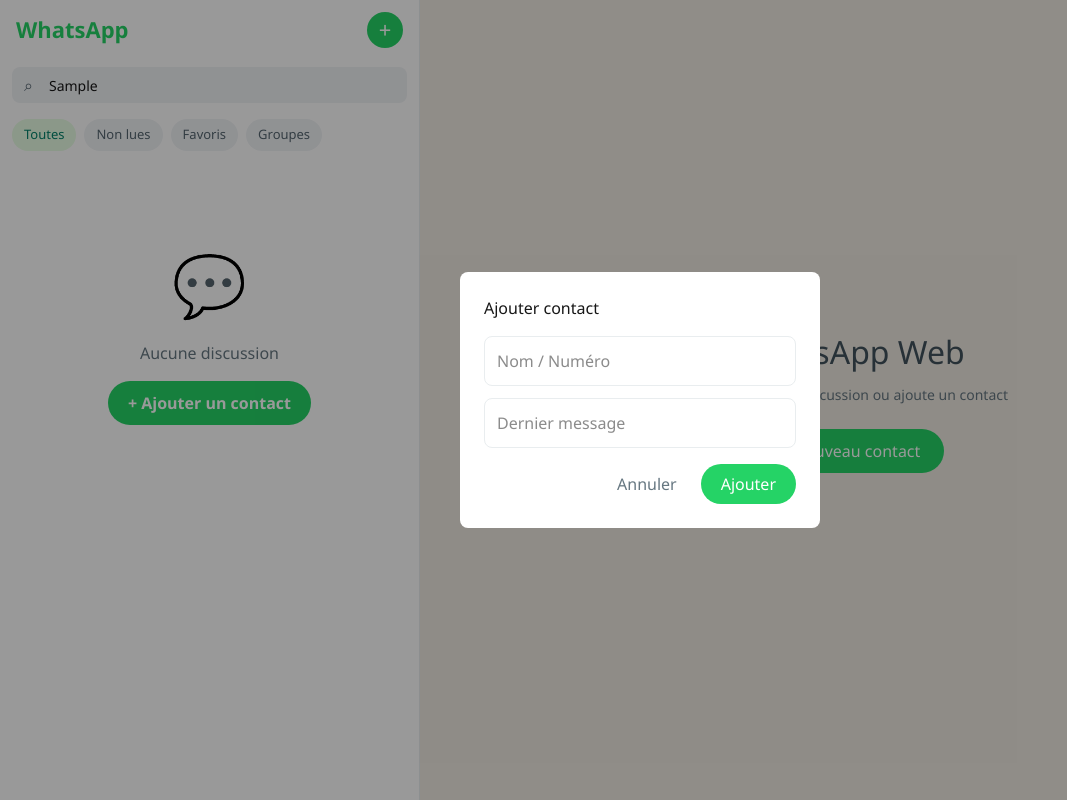
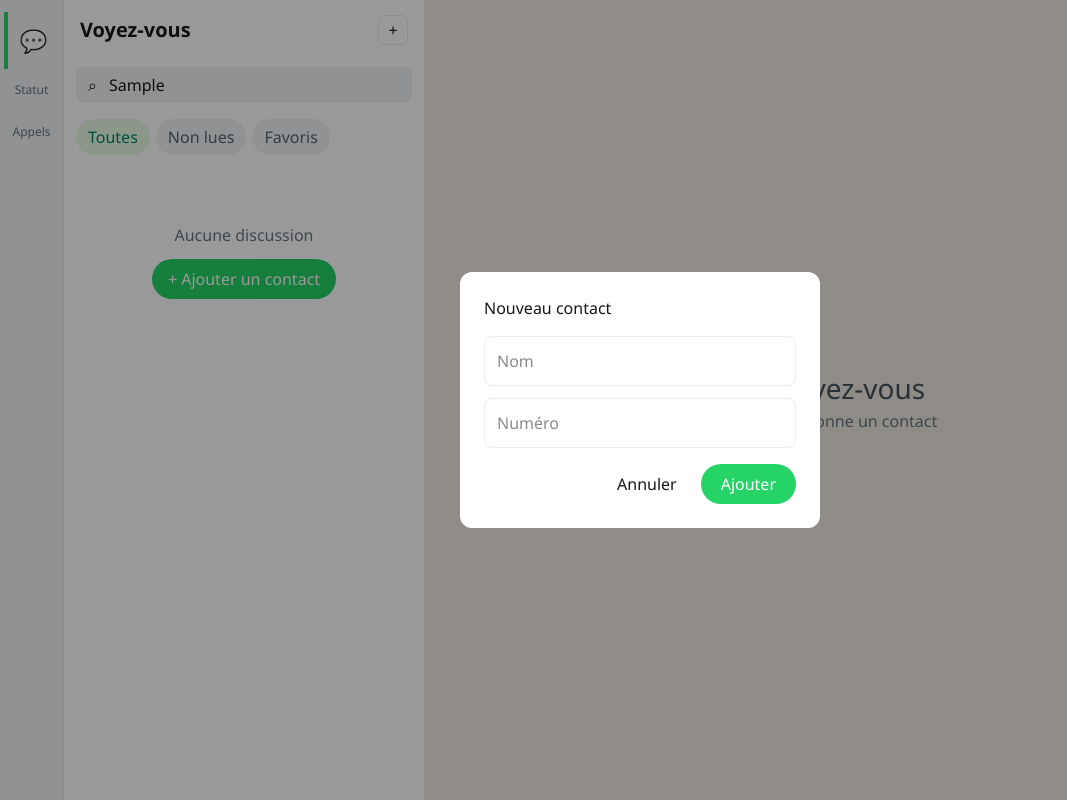
Before and after one commit to matiburemy-art/buja-connect., a Next.js app in the folder buja-connect/: page / in a window 1280 px wide. Both pictures are taken after typing "Sample" into the empty fields and a click on the button "+ Ajouter un contact". Shown: the whole page, without its empty margins (0-1067 px from the left). Built offline with nearby package versions, Linux system fonts and the light colour scheme.

Commit message:
Update page.tsx

```diff
--- a/buja-connect/src/app/page.tsx
+++ b/buja-connect/src/app/page.tsx
@@ -1,104 +1,202 @@
 "use client";
-import { useState, useEffect } from "react";
+import { useState, useEffect, useRef } from "react";
 
-type Contact = { id: string; name: string; lastMessage: string; time: string; };
+type Msg = { id: string; text?: string; audioUrl?: string; time: string; me: boolean; };
+type Contact = { id: string; name: string; number: string; online: boolean; messages: Msg[]; exists: boolean; };
 
 export default function Page() {
   const [contacts, setContacts] = useState<Contact[]>([]);
   const [selectedId, setSelectedId] = useState<string | null>(null);
+  const [filter, setFilter] = useState("Toutes");
   const [search, setSearch] = useState("");
   const [showAdd, setShowAdd] = useState(false);
   const [newName, setNewName] = useState("");
-  const [newMsg, setNewMsg] = useState("");
+  const [newNumber, setNewNumber] = useState("");
+  const [inputText, setInputText] = useState("");
+
+  // Audio states
+  const [isRecording, setIsRecording] = useState(false);
+  const [recTime, setRecTime] = useState(0);
+  const mediaRecorderRef = useRef<MediaRecorder | null>(null);
+  const chunksRef = useRef<Blob[]>([]);
+  const timerRef = useRef<NodeJS.Timeout | null>(null);
 
   useEffect(() => {
-    const s = localStorage.getItem("buja_contacts_v2");
+    const s = localStorage.getItem("voyez_v3");
     if (s) setContacts(JSON.parse(s));
   }, []);
-  useEffect(() => {
-    localStorage.setItem("buja_contacts_v2", JSON.stringify(contacts));
-  }, [contacts]);
+  useEffect(() => { localStorage.setItem("voyez_v3", JSON.stringify(contacts)); }, [contacts]);
 
   const addContact = () => {
-    if (!newName.trim()) return;
-    const c: Contact = { id: Date.now().toString(), name: newName, lastMessage: newMsg || "Nouveau contact", time: new Date().toLocaleTimeString([], {hour: "2-digit", minute: "2-digit"}) };
+    if (!newName.trim() || !newNumber.trim()) return;
+    const exists = newNumber.length >= 8;
+    const c: Contact = {
+      id: Date.now().toString(),
+      name: newName,
+      number: newNumber,
+      online: exists, // si existe, on le met en ligne
+      exists,
+      messages: [{ id: "1", text: exists ? "Salut, je suis sur Voyez-vous !" : "Numéro non enregistré sur Voyez-vous", time: "10:00", me: false }]
+    };
     setContacts([c, ...contacts]);
-    setNewName(""); setNewMsg(""); setShowAdd(false);
+    setNewName(""); setNewNumber(""); setShowAdd(false);
+  };
+
+  const startRecording = async () => {
+    try {
+      const stream = await navigator.mediaDevices.getUserMedia({ audio: true });
+      const mr = new MediaRecorder(stream);
+      mediaRecorderRef.current = mr;
+      chunksRef.current = [];
+      mr.ondataavailable = e => { if (e.data.size > 0) chunksRef.current.push(e.data); };
+      mr.onstop = () => {
+        const blob = new Blob(chunksRef.current, { type: "audio/ogg; codecs=opus" });
+        const url = URL.createObjectURL(blob);
+        if (url && selected) {
+          const newMsg: Msg = { id: Date.now().toString(), audioUrl: url, time: new Date().toLocaleTimeString([], { hour: "2-digit", minute: "2-digit" }), me: true };
+          setContacts(prev => prev.map(c => c.id === selected.id ? { ...c, messages: [...c.messages, newMsg] } : c));
+        }
+        stream.getTracks().forEach(t => t.stop());
+      };
+      mr.start();
+      setIsRecording(true);
+      setRecTime(0);
+      timerRef.current = setInterval(() => setRecTime(t => t + 1), 1000);
+    } catch (e) { alert("Micro non autorisé"); }
+  };
+
+  const stopRecording = () => {
+    mediaRecorderRef.current?.stop();
+    setIsRecording(false);
+    if (timerRef.current) clearInterval(timerRef.current);
+  };
+  const cancelRecording = () => {
+    mediaRecorderRef.current?.stop();
+    chunksRef.current = [];
+    setIsRecording(false);
+    setRecTime(0);
+    if (timerRef.current) clearInterval(timerRef.current);
+  };
+
+  const sendText = () => {
+    if (!inputText.trim() || !selected) return;
+    const newMsg: Msg = { id: Date.now().toString(), text: inputText, time: new Date().toLocaleTimeString([], { hour: "2-digit", minute: "2-digit" }), me: true };
+    setContacts(prev => prev.map(c => c.id === selected.id ? { ...c, messages: [...c.messages, newMsg] } : c));
+    setInputText("");
   };
 
   const selected = contacts.find(c => c.id === selectedId);
-  const filtered = contacts.filter(c => c.name.toLowerCase().includes(search.toLowerCase()));
+  let filtered = contacts.filter(c => c.name.toLowerCase().includes(search.toLowerCase()));
+  if (filter === "Non lues") filtered = filtered.filter(c => c.messages.some(m => !m.me));
+
+  const formatTime = (s: number) => `${Math.floor(s / 60)}:${(s % 60).toString().padStart(2, "0")}`;
 
   return (
-    <div style={{display:"flex", height:"100vh", fontFamily:"Segoe UI, Helvetica, Arial, sans-serif", background:"#f0f2f5"}}>
-      {/* LEFT */}
-      <div style={{width:"420px", background:"white", borderRight:"1px solid #e9edef", display:"flex", flexDirection:"column"}}>
-        <div style={{height:"59px", padding:"0 16px", display:"flex", alignItems:"center", justifyContent:"space-between"}}>
-          <h1 style={{color:"#25D366", fontWeight:800, fontSize:"22px", margin:0}}>WhatsApp</h1>
-          <button onClick={()=>setShowAdd(true)} style={{width:"36px", height:"36px", background:"#25D366", borderRadius:"50%", border:"none", color:"white", fontSize:"22px", cursor:"pointer"}}>+</button>
+    <div style={{ display: "flex", height: "100vh", fontFamily: "Segoe UI, sans-serif", background: "#f0f2f5" }}>
+      {/* ICONS */}
+      <div style={{ width: "64px", background: "#f0f2f5", borderRight: "1px solid #e9edef", display: "flex", flexDirection: "column", alignItems: "center", paddingTop: "12px" }}>
+        <div style={{ padding: "12px", background: "#f0f2f5", borderLeft: "4px solid #25D366", fontSize: "22px" }}>💬</div>
+        <div style={{ padding: "12px", color: "#667781", fontSize: "12px" }}>Statut</div>
+        <div style={{ padding: "12px", color: "#667781", fontSize: "12px" }}>Appels</div>
+      </div>
+
+      {/* LIST */}
+      <div style={{ width: "360px", background: "white", display: "flex", flexDirection: "column" }}>
+        <div style={{ height: "59px", padding: "0 16px", display: "flex", alignItems: "center", justifyContent: "space-between" }}>
+          <h1 style={{ fontWeight: 800, fontSize: "20px", margin: 0 }}>Voyez-vous</h1>
+          <button onClick={() => setShowAdd(true)} style={{ width: "30px", height: "30px", borderRadius: "6px", border: "1px solid #e9edef", background: "white", cursor: "pointer" }}>+</button>
         </div>
-
-        <div style={{padding:"8px 12px"}}>
-          <div style={{background:"#f0f2f5", borderRadius:"8px", display:"flex", alignItems:"center", padding:"0 12px", height:"36px"}}>
-            <span style={{color:"#54656f", marginRight:"16px"}}>⌕</span>
-            <input value={search} onChange={e=>setSearch(e.target.value)} placeholder="Rechercher ou démarrer une discussion" style={{background:"transparent", border:"none", outline:"none", width:"100%", fontSize:"14px"}}/>
+        <div style={{ padding: "8px 12px" }}>
+          <div style={{ background: "#f0f2f5", borderRadius: "8px", display: "flex", alignItems: "center", padding: "0 12px", height: "36px" }}>
+            <span style={{ marginRight: "12px" }}>⌕</span>
+            <input value={search} onChange={e => setSearch(e.target.value)} placeholder="Rechercher" style={{ background: "transparent", border: "none", outline: "none", width: "100%" }} />
           </div>
         </div>
-
-        <div style={{display:"flex", gap:"8px", padding:"8px 12px"}}>
-          {["Toutes","Non lues","Favoris","Groupes"].map(f=>(
-            <span key={f} style={{padding:"6px 12px", borderRadius:"20px", fontSize:"13px", background: f==="Toutes"?"#e7fce3":"#f0f2f5", color: f==="Toutes"?"#008069":"#54656f"}}>{f}</span>
+        <div style={{ display: "flex", gap: "6px", padding: "8px 12px" }}>
+          {["Toutes", "Non lues", "Favoris"].map(f => (
+            <button key={f} onClick={() => setFilter(f)} style={{ padding: "6px 12px", borderRadius: "20px", border: "none", cursor: "pointer", background: filter === f ? "#e7fce3" : "#f0f2f5", color: filter === f ? "#008069" : "#54656f" }}>{f}</button>
           ))}
         </div>
-
-        <div style={{flex:1, overflowY:"auto"}}>
-          {filtered.length===0 ? (
-            <div style={{textAlign:"center", marginTop:"80px", color:"#667781"}}>
-              <div style={{fontSize:"60px"}}>💬</div>
-              <p style={{marginTop:"12px"}}>Aucune discussion</p>
-              <button onClick={()=>setShowAdd(true)} style={{marginTop:"16px", background:"#25D366", color:"white", border:"none", padding:"10px 20px", borderRadius:"24px", cursor:"pointer", fontWeight:600}}>+ Ajouter un contact</button>
+        <div style={{ flex: 1, overflowY: "auto" }}>
+          {filtered.length === 0 ? (
+            <div style={{ textAlign: "center", marginTop: "60px", color: "#667781" }}>
+              <p>Aucune discussion</p><button onClick={() => setShowAdd(true)} style={{ marginTop: "12px", background: "#25D366", color: "white", border: "none", padding: "8px 16px", borderRadius: "20px", cursor: "pointer" }}>+ Ajouter un contact</button>
             </div>
-          ) : filtered.map(c=>(
-            <div key={c.id} onClick={()=>setSelectedId(c.id)} style={{display:"flex", gap:"12px", padding:"12px", cursor:"pointer", background: selectedId===c.id?"#f0f2f5":"white"}}>
-              <div style={{width:"49px", height:"49px", borderRadius:"50%", background:"#dfe5e7", display:"flex", alignItems:"center", justifyContent:"center", fontWeight:"bold", color:"#54656f"}}>{c.name[0].toUpperCase()}</div>
-              <div style={{flex:1, borderBottom:"1px solid #e9edef", paddingBottom:"12px"}}>
-                <div style={{display:"flex", justifyContent:"space-between"}}><b style={{color:"#111b21"}}>{c.name}</b><span style={{fontSize:"12px", color:"#667781"}}>{c.time}</span></div>
-                <div style={{fontSize:"14px", color:"#667781", whiteSpace:"nowrap", overflow:"hidden", textOverflow:"ellipsis"}}>{c.lastMessage}</div>
+          ) : filtered.map(c => (
+            <div key={c.id} onClick={() => setSelectedId(c.id)} style={{ display: "flex", gap: "10px", padding: "10px 12px", cursor: "pointer", background: selectedId === c.id ? "#f0f2f5" : "white" }}>
+              <div style={{ width: "49px", height: "49px", borderRadius: "50%", background: "#dfe5e7", display: "flex", alignItems: "center", justifyContent: "center", fontWeight: "bold" }}>{c.name[0].toUpperCase()}</div>
+              <div style={{ flex: 1, borderBottom: "1px solid #f0f2f5" }}>
+                <div style={{ display: "flex", justifyContent: "space-between" }}><b>{c.name}</b><span style={{ fontSize: "11px", color: "#667781" }}>{c.messages[c.messages.length - 1]?.time}</span></div>
+                <div style={{ fontSize: "13px", color: "#667781", whiteSpace: "nowrap", overflow: "hidden", textOverflow: "ellipsis", maxWidth: "180px" }}>{c.messages[c.messages.length - 1]?.text || "🎤 Message vocal"}</div>
               </div>
             </div>
           ))}
         </div>
       </div>
 
-      {/* RIGHT */}
-      <div style={{flex:1, background:"#efeae2", display:"flex", flexDirection:"column", position:"relative"}}>
+      {/* CHAT */}
+      <div style={{ flex: 1, background: "#efeae2", display: "flex", flexDirection: "column" }}>
         {selected ? (
           <>
-            <div style={{height:"59px", background:"#f0f2f5", display:"flex", alignItems:"center", padding:"0 16px", gap:"12px"}}>
-              <div style={{width:"40px", height:"40px", borderRadius:"50%", background:"#dfe5e7", display:"flex", alignItems:"center", justifyContent:"center", fontWeight:"bold"}}>{selected.name[0].toUpperCase()}</div>
-              <b>{selected.name}</b>
+            {/* HEADER avec en ligne */}
+            <div style={{ height: "59px", background: "#f0f2f5", display: "flex", alignItems: "center", padding: "0 16px", gap: "12px" }}>
+              <div style={{ width: "40px", height: "40px", borderRadius: "50%", background: "#dfe5e7", display: "flex", alignItems: "center", justifyContent: "center", fontWeight: "bold" }}>{selected.name[0].toUpperCase()}</div>
+              <div>
+                <div style={{ fontWeight: 600 }}>{selected.name}</div>
+                <div style={{ fontSize: "12px", color: selected.online ? "#25D366" : "#667781" }}>{selected.online ? "en ligne" : "hors ligne"} • {selected.number}</div>
+              </div>
             </div>
-            <div style={{flex:1, padding:"20px"}}><span style={{background:"white", padding:"8px 12px", borderRadius:"8px", boxShadow:"0 1px 0.5px rgba(0,0,0,0.13)"}}>{selected.lastMessage}</span></div>
-            <div style={{height:"62px", background:"#f0f2f5", display:"flex", alignItems:"center", padding:"0 16px"}}><input placeholder="Entrez un message" style={{flex:1, height:"42px", borderRadius:"8px", border:"none", padding:"0 12px", outline:"none"}}/></div>
+
+            {/* MESSAGES */}
+            <div style={{ flex: 1, padding: "20px", overflowY: "auto", display: "flex", flexDirection: "column", gap: "8px" }}>
+              {selected.messages.map(m => (
+                <div key={m.id} style={{ alignSelf: m.me ? "flex-end" : "flex-start", background: m.me ? "#d9fdd3" : "white", padding: "8px 12px", borderRadius: "8px", maxWidth: "60%", boxShadow: "0 1px 0.5px rgba(0,0,0,0.13)" }}>
+                  {m.text && <span style={{ fontSize: "14px" }}>{m.text}</span>}
+                  {m.audioUrl && <audio controls src={m.audioUrl} style={{ width: "200px" }} />}
+                  <span style={{ fontSize: "11px", color: "#667781", marginLeft: "8px", float: "right", marginTop: "6px" }}>{m.time}</span>
+                </div>
+              ))}
+            </div>
+
+            {/* INPUT BAR - avec micro / triangle */}
+            <div style={{ height: "62px", background: "#f0f2f5", display: "flex", alignItems: "center", padding: "0 16px", gap: "12px" }}>
+              {isRecording ? (
+                <div style={{ flex: 1, display: "flex", alignItems: "center", gap: "16px", background: "white", borderRadius: "24px", padding: "0 16px", height: "42px" }}>
+                  <button onClick={cancelRecording} style={{ background: "transparent", border: "none", fontSize: "20px", cursor: "pointer" }}>🗑️</button>
+                  <div style={{ width: "10px", height: "10px", background: "red", borderRadius: "50%" }}></div>
+                  <span style={{ fontSize: "14px", color: "#111b21", flex: 1 }}>{formatTime(recTime)} • enregistrement...</span>
+                  <button onClick={stopRecording} style={{ background: "#25D366", border: "none", width: "32px", height: "32px", borderRadius: "50%", color: "white", cursor: "pointer" }}>▶</button>
+                </div>
+              ) : (
+                <>
+                  <span style={{ fontSize: "22px", color: "#54656f", cursor: "pointer" }}>😊</span>
+                  <span style={{ fontSize: "22px", color: "#54656f", cursor: "pointer" }}>📎</span>
+                  <input value={inputText} onChange={e => setInputText(e.target.value)} onKeyDown={e => e.key === "Enter" && sendText()} placeholder="Entrez un message" style={{ flex: 1, height: "42px", borderRadius: "8px", border: "none", padding: "0 12px", outline: "none" }} />
+                  {inputText.trim() ? (
+                    <button onClick={sendText} style={{ background: "#25D366", border: "none", width: "42px", height: "42px", borderRadius: "50%", color: "white", fontSize: "18px", cursor: "pointer", display: "flex", alignItems: "center", justifyContent: "center" }}>➤</button>
+                  ) : (
+                    <button onClick={startRecording} style={{ background: "#25D366", border: "none", width: "42px", height: "42px", borderRadius: "50%", color: "white", fontSize: "20px", cursor: "pointer" }}>🎤</button>
+                  )}
+                </>
+              )}
+            </div>
           </>
         ) : (
-          <div style={{flex:1, display:"flex", alignItems:"center", justifyContent:"center", flexDirection:"column", color:"#41525d"}}>
-            <h2 style={{fontSize:"32px", fontWeight:300}}>WhatsApp Web</h2>
-            <p style={{color:"#667781", fontSize:"14px", marginTop:"8px"}}>Sélectionne une discussion ou ajoute un contact</p>
-            <button onClick={()=>setShowAdd(true)} style={{marginTop:"24px", background:"#25D366", color:"white", border:"none", padding:"10px 24px", borderRadius:"24px", cursor:"pointer"}}>+ Nouveau contact</button>
+          <div style={{ flex: 1, display: "flex", alignItems: "center", justifyContent: "center", flexDirection: "column", color: "#41525d" }}>
+            <h2 style={{ fontSize: "28px", fontWeight: 300 }}>Voyez-vous</h2><p style={{ color: "#667781" }}>Sélectionne un contact</p>
           </div>
         )}
       </div>
 
       {showAdd && (
-        <div style={{position:"fixed", inset:0, background:"rgba(0,0,0,0.4)", display:"flex", alignItems:"center", justifyContent:"center", zIndex:50}}>
-          <div style={{background:"white", borderRadius:"8px", padding:"24px", width:"360px"}}>
-            <h3 style={{margin:"0 0 16px 0"}}>Ajouter contact</h3>
-            <input value={newName} onChange={e=>setNewName(e.target.value)} placeholder="Nom / Numéro" style={{width:"100%", border:"1px solid #e9edef", borderRadius:"8px", padding:"12px", marginBottom:"12px"}}/>
-            <input value={newMsg} onChange={e=>setNewMsg(e.target.value)} placeholder="Dernier message" style={{width:"100%", border:"1px solid #e9edef", borderRadius:"8px", padding:"12px", marginBottom:"16px"}}/>
-            <div style={{display:"flex", justifyContent:"flex-end", gap:"8px"}}>
-              <button onClick={()=>setShowAdd(false)} style={{padding:"8px 16px", border:"none", background:"transparent", color:"#667781", cursor:"pointer"}}>Annuler</button>
-              <button onClick={addContact} style={{padding:"8px 20px", border:"none", background:"#25D366", color:"white", borderRadius:"24px", cursor:"pointer"}}>Ajouter</button>
+        <div style={{ position: "fixed", inset: 0, background: "rgba(0,0,0,0.4)", display: "flex", alignItems: "center", justifyContent: "center", zIndex: 99 }}>
+          <div style={{ background: "white", borderRadius: "12px", padding: "24px", width: "360px" }}>
+            <h3 style={{ margin: "0 0 16px 0" }}>Nouveau contact</h3>
+            <input value={newName} onChange={e => setNewName(e.target.value)} placeholder="Nom" style={{ width: "100%", boxSizing: "border-box", border: "1px solid #e9edef", borderRadius: "8px", padding: "12px", marginBottom: "12px" }} />
+            <input value={newNumber} onChange={e => setNewNumber(e.target.value)} placeholder="Numéro" style={{ width: "100%", boxSizing: "border-box", border: "1px solid #e9edef", borderRadius: "8px", padding: "12px", marginBottom: "16px" }} />
+            <div style={{ display: "flex", justifyContent: "flex-end", gap: "8px" }}>
+              <button onClick={() => setShowAdd(false)} style={{ padding: "8px 16px", border: "none", background: "transparent", cursor: "pointer" }}>Annuler</button>
+              <button onClick={addContact} style={{ padding: "8px 20px", border: "none", background: "#25D366", color: "white", borderRadius: "20px", cursor: "pointer" }}>Ajouter</button>
             </div>
           </div>
         </div>
```
